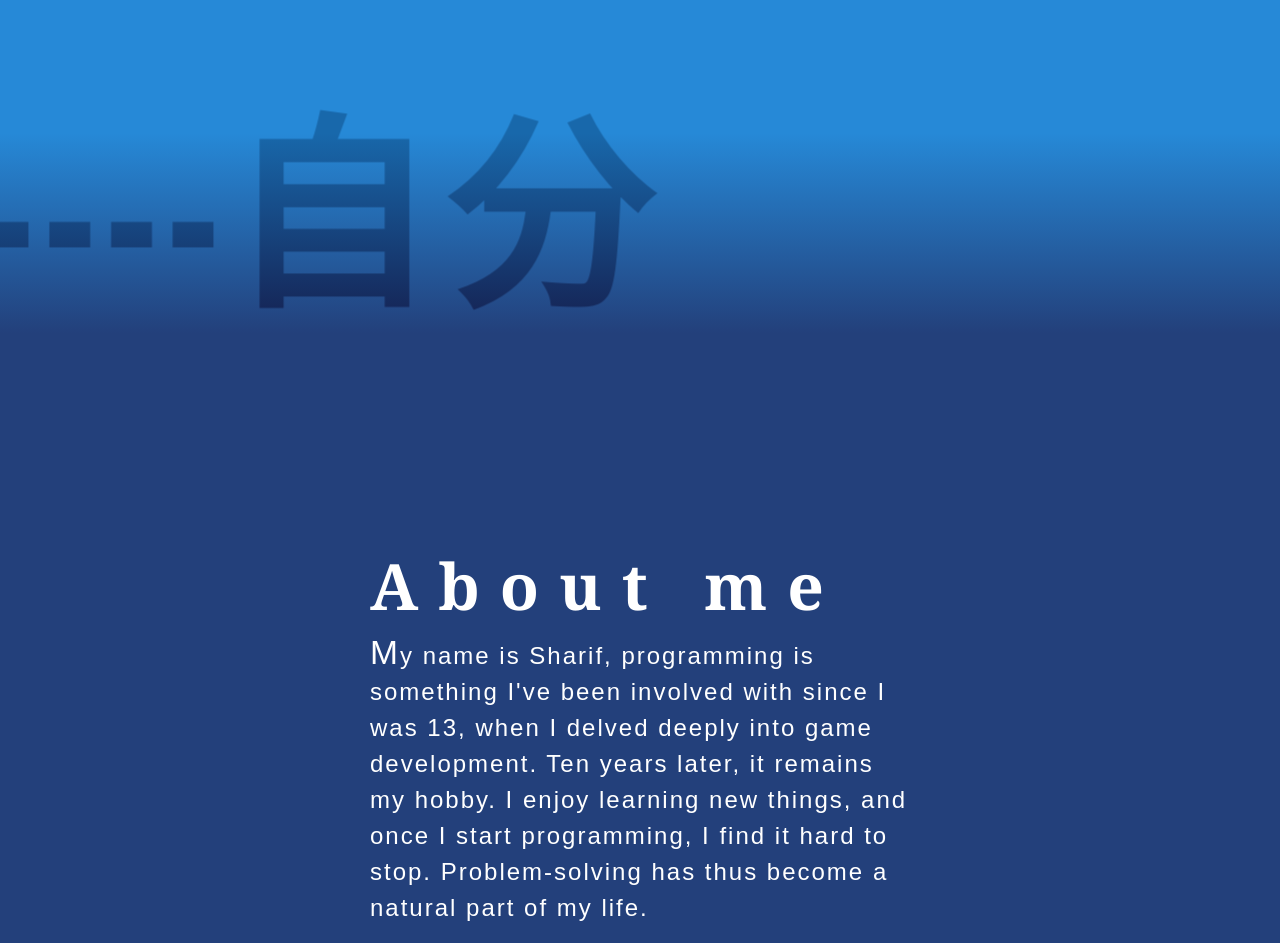
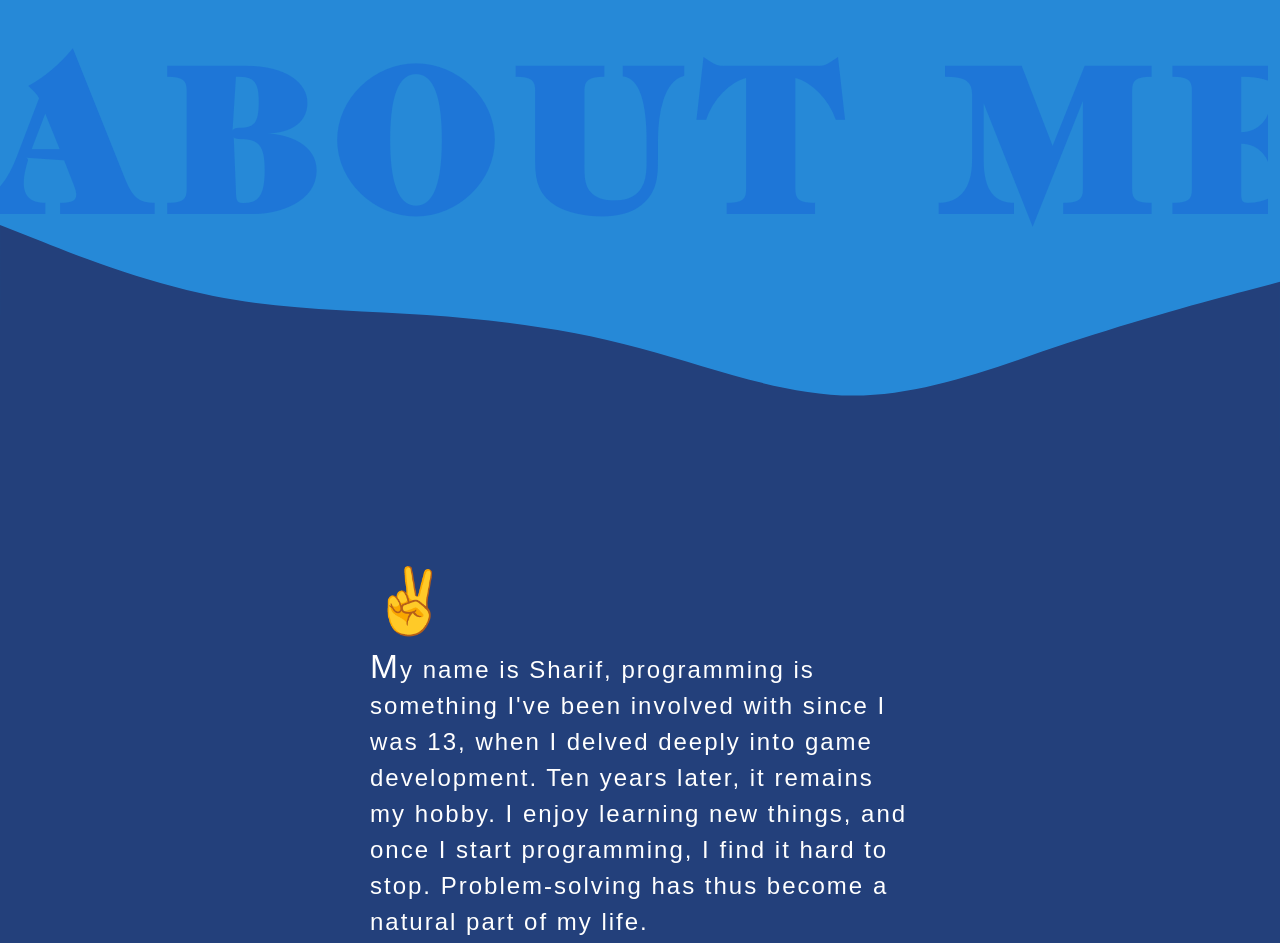
Before and after one commit to GenieMini/myportfolio, a plain HTML site: page index.html in a window 1280 px wide. Shown: the part 1380-2323 px from the top of the page. Drawn offline with Linux system fonts and the light colour scheme; a web font is replaced by a local one.

Commit message:
restiled divider

```diff
--- a/css/style.css
+++ b/css/style.css
@@ -51,7 +51,7 @@ canvas {
   justify-content: space-between;
   padding-left: calc(10px + 8%);
   padding-right: calc(10px + 8%);
-  padding-top: 20px;
+  padding-top: 45px;
 }
 
 #header h2,
@@ -76,7 +76,8 @@ canvas {
   background-color: #23407b;
   color: #242b32;
   min-height: 600px;
-  padding-top: 200px;
+  padding-top: 100px;
+  padding-bottom: 100px;
 }
 
 #skills {
@@ -131,8 +132,9 @@ canvas {
 }
 
 .visibletext2 {
-  color: #0e212c;
+  color: #44ff00;
   mix-blend-mode: difference;
+  width: 101.4%;
 }
 
 .footer {
--- a/index.html
+++ b/index.html
@@ -107,17 +107,27 @@
         <p>Please hire me so i can put more here 👍</p>
       </div>
     </div>
-    <div
-      style="
-        height: 200px;
-        background: linear-gradient(180deg, #2689d7, #23407b);
-      "
-    >
-      <h1 class="bigtext2">----自分</h1>
+    <div style="background-color: #2689d7">
+      <div style="transform: translateY(10px)">
+        <svg xmlns="http://www.w3.org/2000/svg" viewBox="0 0 1440 320">
+          <path
+            fill="#23407b"
+            fill-opacity="1"
+            d="M0,64L40,80C80,96,160,128,240,144C320,160,400,160,480,165.3C560,171,640,181,720,202.7C800,224,880,256,960,256C1040,256,1120,224,1200,197.3C1280,171,1360,149,1400,138.7L1440,128L1440,320L1400,320C1360,320,1280,320,1200,320C1120,320,1040,320,960,320C880,320,800,320,720,320C640,320,560,320,480,320C400,320,320,320,240,320C160,320,80,320,40,320L0,320Z"
+          ></path>
+        </svg>
+      </div>
+
+      <h1
+        class="bigtext2 visibletext2"
+        style="transform: translate(-30px, -410px)"
+      >
+        ABOUT ME
+      </h1>
     </div>
     <div id="intro">
       <div class="article margin25">
-        <h2 class="title-text">About me</h2>
+        <h2 class="title-text">✌️</h2>
         <p>
           <span style="font-size: 1.4em">M</span>y name is Sharif, programming
           is something I've been involved with since I was 13, when I delved
@@ -146,6 +156,9 @@
           <h3>Flask</h3>
           <h3>MongoDB</h3>
           <h3>Docker</h3>
+          <h3>Cypress</h3>
+          <h3>Linux</h3>
+          <h3>Unit-testing</h3>
         </div>
       </div>
     </div>
```
